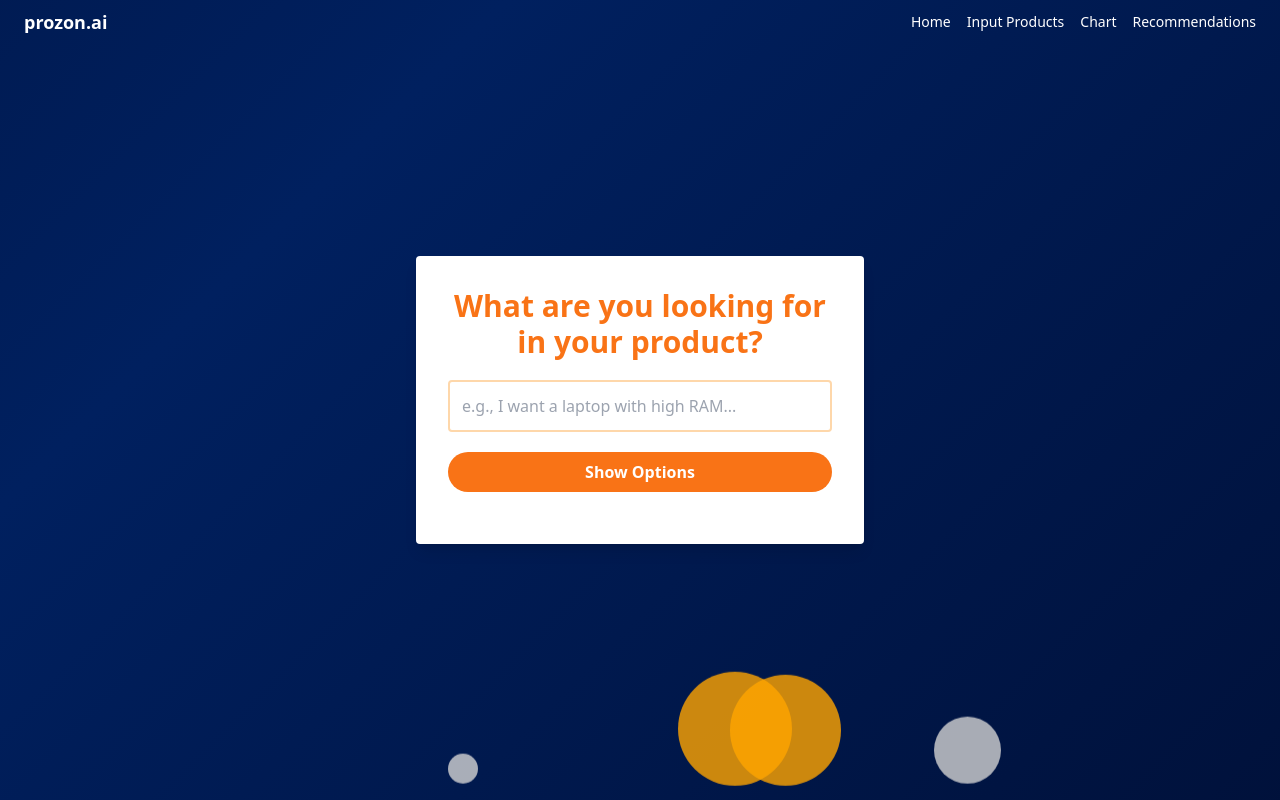
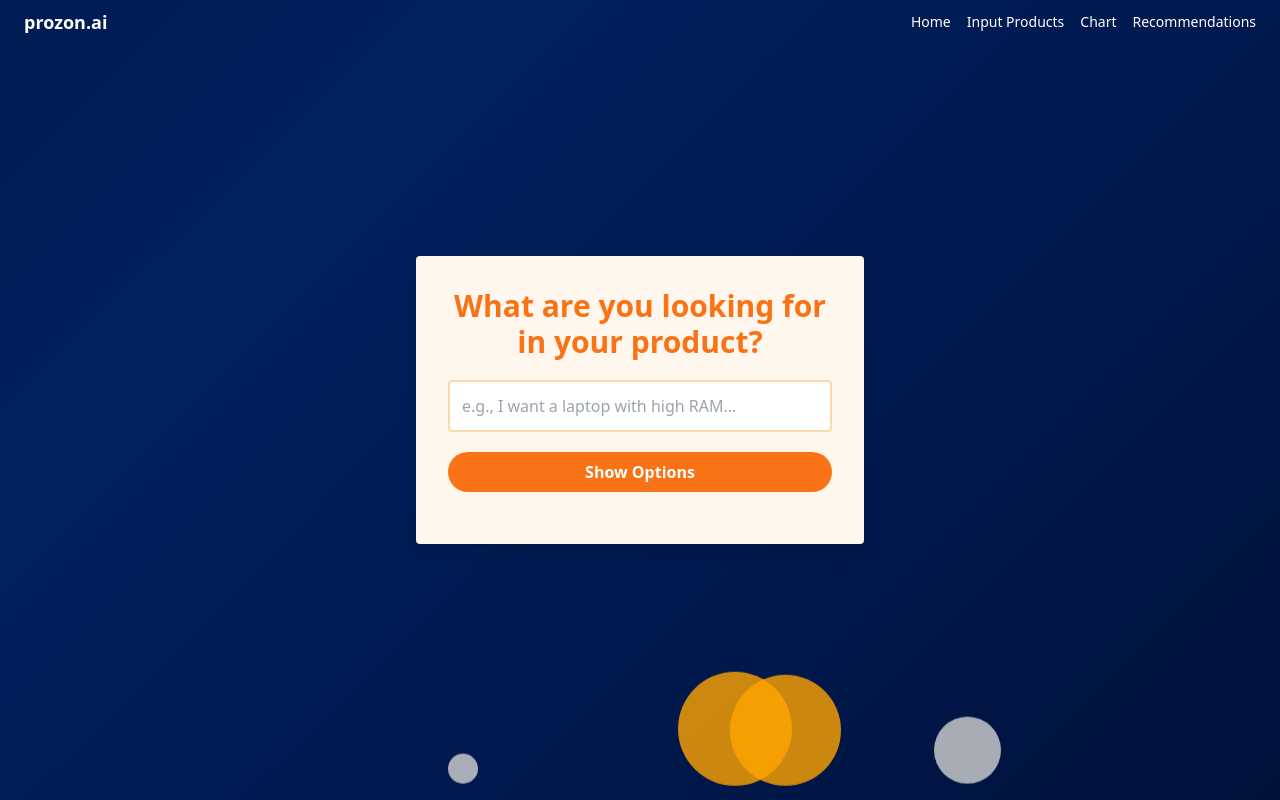
Before and after one commit to lucyqqi/newhacks, a website: page Tailwind-starter/dist/preferences.html in a window 1280 px wide. Drawn offline with nearby package versions, Linux system fonts and the light colour scheme.

Commit message:
Update preferences.html
colour

```diff
--- a/Tailwind-starter/dist/preferences.html
+++ b/Tailwind-starter/dist/preferences.html
@@ -21,7 +21,7 @@
     </nav>
 
     <!-- Main Content Section, hidden initially -->
-    <div id="mainContent" class="container max-w-md mx-auto p-8 bg-white shadow-lg rounded flex-col items-center">
+    <div id="mainContent" class="container max-w-md mx-auto p-8 bg-orange-50 shadow-lg rounded flex-col items-center">
         <h2 class="text-3xl font-semibold mb-5 text-orange-500 text-center">What are you looking for in your product?</h2>
 
         <input type="text" id="clothesType" placeholder="e.g., I want a laptop with high RAM..." class="border-2 border-orange-200 rounded p-3 w-full mb-5 focus:border-violet-500 focus:ring focus:ring-violet-300"/>
```
